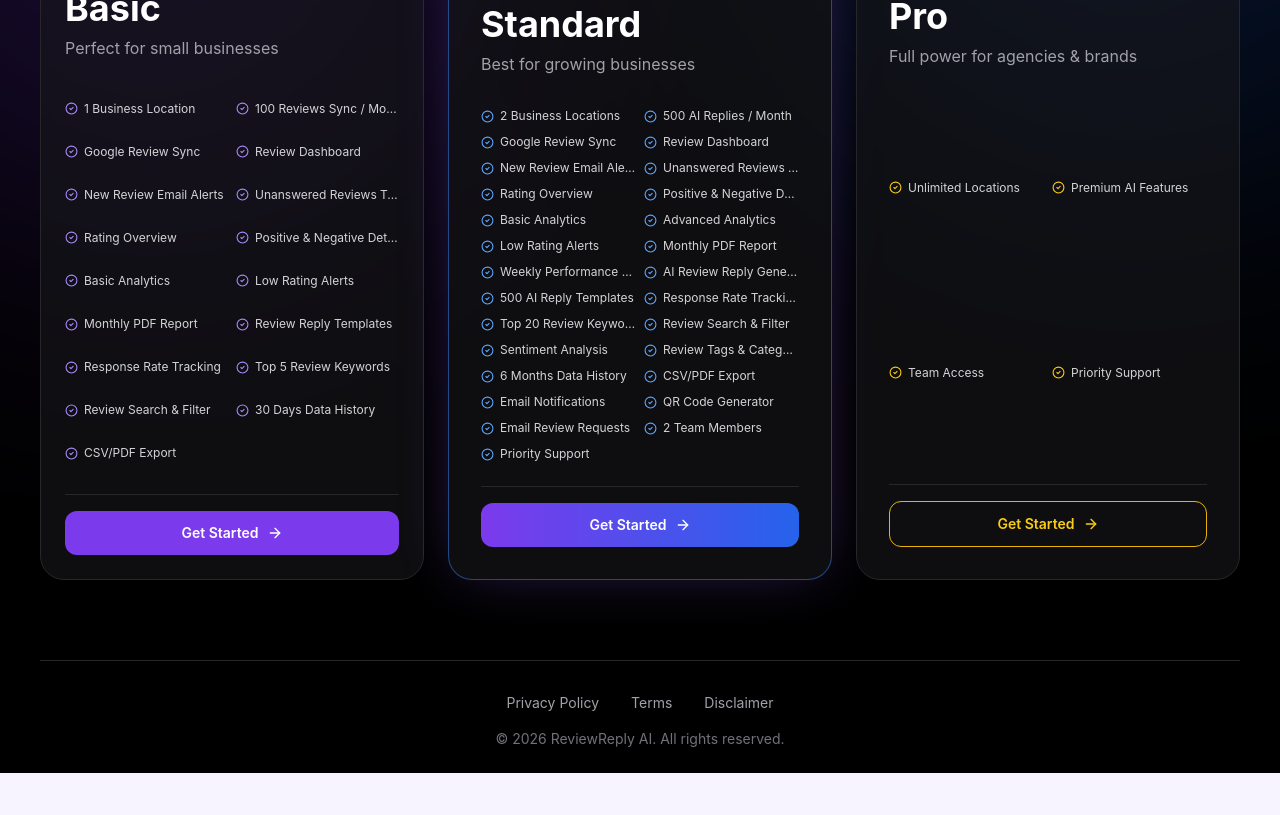
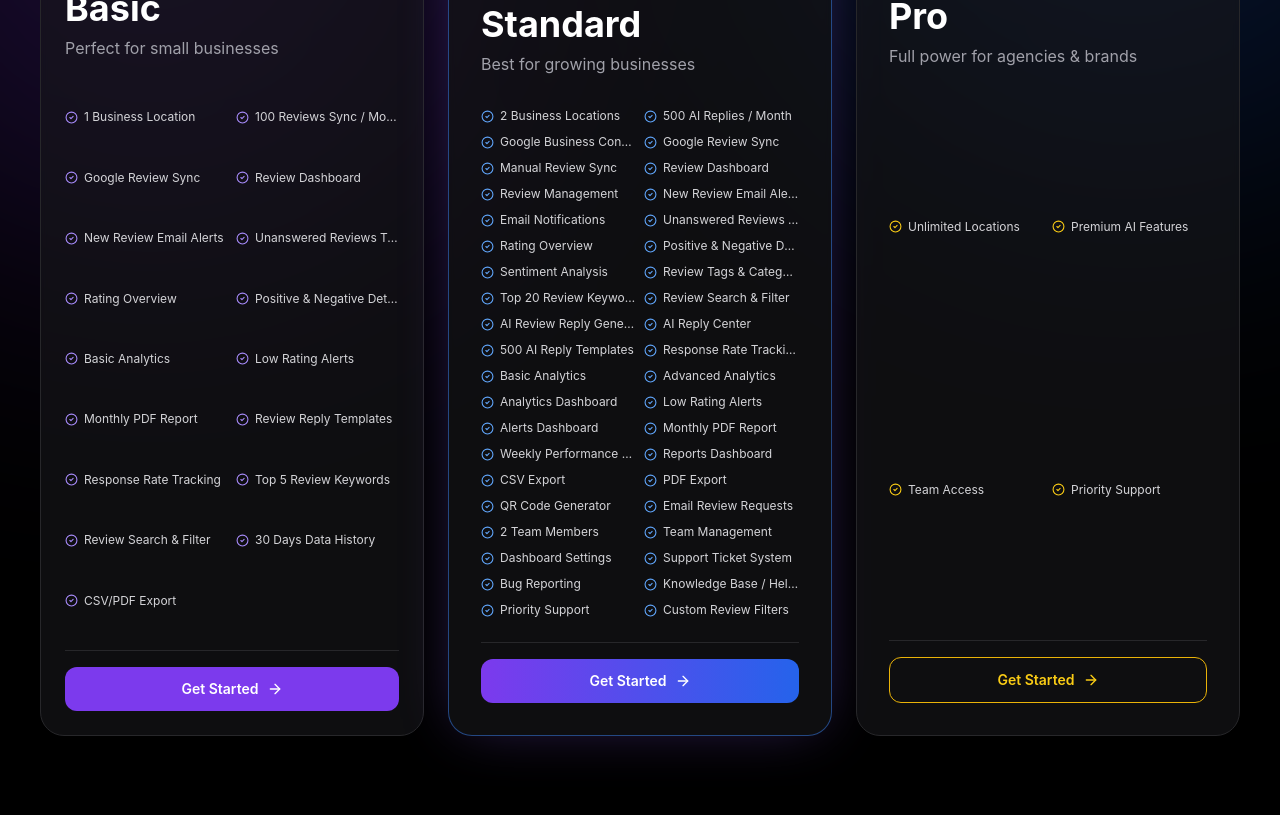
Before and after one commit to afnankhan123456/reviewreply-ai, a Next.js app: page /plans in a window 1280 px wide. Shown: the part 600-1415 px from the top of the page. Before the commit the page ends 1373 px from the top, so only its background shows below. Built offline with nearby package versions, Linux system fonts and the light colour scheme.

Commit message:
Update page.tsx

```diff
--- a/app/plans/page.tsx
+++ b/app/plans/page.tsx
@@ -27,31 +27,44 @@ const basicFeatures = [
 const standardFeatures = [
   "2 Business Locations",
   "500 AI Replies / Month",
+  "Google Business Connection",
   "Google Review Sync",
+  "Manual Review Sync",
   "Review Dashboard",
+  "Review Management",
   "New Review Email Alerts",
+  "Email Notifications",
   "Unanswered Reviews Tracking",
   "Rating Overview",
   "Positive & Negative Detection",
+  "Sentiment Analysis",
+  "Review Tags & Categories",
+  "Top 20 Review Keywords",
+  "Review Search & Filter",
+  "AI Review Reply Generator",
+  "AI Reply Center",
+  "500 AI Reply Templates",
+  "Response Rate Tracking",
   "Basic Analytics",
   "Advanced Analytics",
+  "Analytics Dashboard",
   "Low Rating Alerts",
+  "Alerts Dashboard",
   "Monthly PDF Report",
   "Weekly Performance Report",
-  "AI Review Reply Generator",
-  "500 AI Reply Templates",
-  "Response Rate Tracking",
-  "Top 20 Review Keywords",
-  "Review Search & Filter",
-  "Sentiment Analysis",
-  "Review Tags & Categories",
-  "6 Months Data History",
-  "CSV/PDF Export",
-  "Email Notifications",
+  "Reports Dashboard",
+  "CSV Export",
+  "PDF Export",
   "QR Code Generator",
   "Email Review Requests",
   "2 Team Members",
+  "Team Management",
+  "Dashboard Settings",
+  "Support Ticket System",
+  "Bug Reporting",
+  "Knowledge Base / Help Center",
   "Priority Support",
+  "Custom Review Filters",
 ];
 
 const proFeatures = [
```
